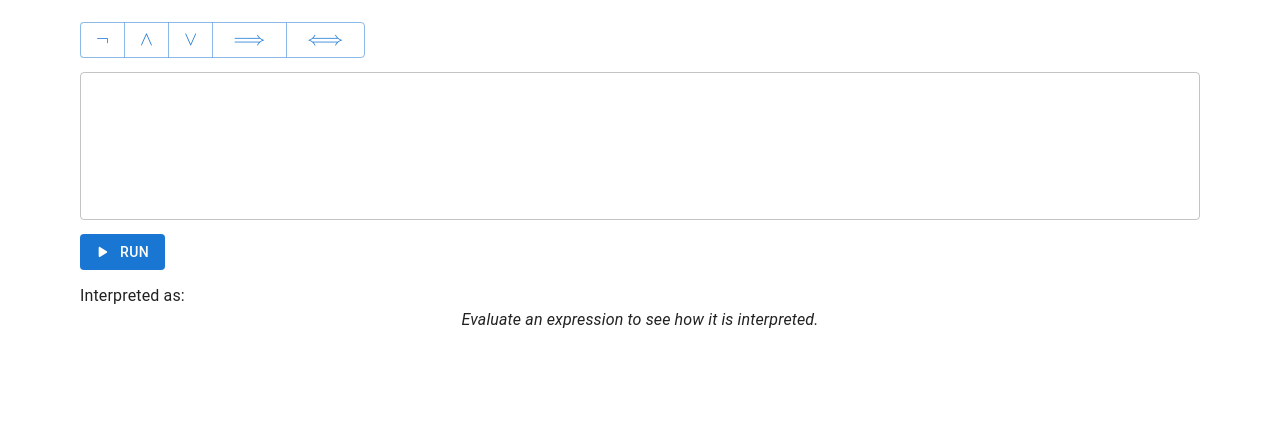
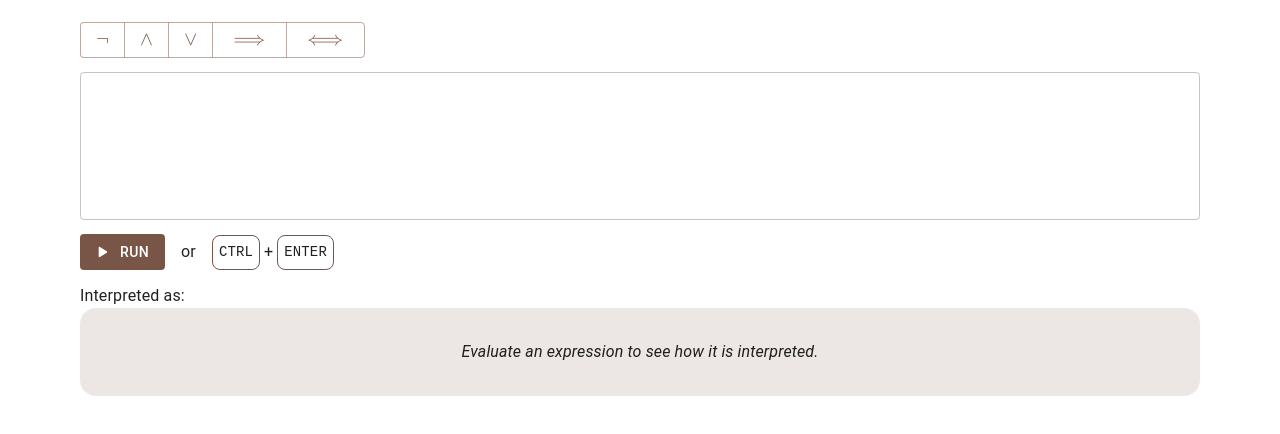
Before and after one commit to Eurydia/project-onyx, a React (Vite) app: page / in a window 1280 px wide. Shown: the top 434 px of the page. Built offline with nearby package versions, Linux system fonts and the light colour scheme.

Commit message:
included small label for "execute" shortcut

```diff
--- a/src/App.tsx
+++ b/src/App.tsx
@@ -1,6 +1,7 @@
 import { AcceptedInputFeedback } from "$components/AcceptedInputFeedback";
 import { ExpressionInput } from "$components/ExpressionInput";
 import { OperatorButton } from "$components/OperatorButton";
+import { StyledKBD } from "$components/StyledKBD";
 import { Lexer } from "$core/interpreter/lexer";
 import { ASTNode, parse } from "$core/interpreter/parser";
 import { PlayArrowRounded } from "@mui/icons-material";
@@ -8,16 +9,31 @@ import {
   Button,
   ButtonGroup,
   Container,
+  createTheme,
   CssBaseline,
   GlobalStyles,
   Stack,
   ThemeProvider,
   Toolbar,
+  Typography,
 } from "@mui/material";
-import createThemeNoVars from "@mui/material/styles/createThemeNoVars";
+import { brown } from "@mui/material/colors";
 import { FC, useState } from "react";
 
-const theme = createThemeNoVars();
+const theme = createTheme({
+  palette: {
+    mode: "light",
+    primary: brown,
+  },
+});
+const globalStyles = (
+  <GlobalStyles
+    styles={{
+      tableLayout: "auto",
+      borderCollapse: "collapse",
+    }}
+  />
+);
 
 const BINARY_OP_REPR: {
   name: string;
@@ -91,12 +107,7 @@ export const App: FC = () => {
   return (
     <ThemeProvider theme={theme}>
       <CssBaseline />
-      <GlobalStyles
-        styles={{
-          tableLayout: "auto",
-          borderCollapse: "collapse",
-        }}
-      />
+      {globalStyles}
       <Container maxWidth="lg">
         <Stack
           spacing={1}
@@ -141,11 +152,10 @@ export const App: FC = () => {
             variant="dense"
             disableGutters
             sx={{
-              justifyContent: "space-between",
               display: "flex",
               flexDirection: "row",
+              flexWrap: "wrap",
               gap: 2,
-              flexWrap: "wrap",
             }}
           >
             <Button
@@ -153,10 +163,22 @@ export const App: FC = () => {
               variant="contained"
               startIcon={<PlayArrowRounded />}
               onClick={handleExecute}
-              type="submit"
             >
               Run
             </Button>
+
+            <Typography>or</Typography>
+            <Stack
+              useFlexGap
+              gap={(t) => t.spacing(0.5)}
+              spacing={0.5}
+              direction="row"
+              alignItems="center"
+            >
+              <StyledKBD>CTRL</StyledKBD>
+              <Typography>+</Typography>
+              <StyledKBD>ENTER</StyledKBD>
+            </Stack>
           </Toolbar>
 
           <AcceptedInputFeedback
--- a/src/components/AcceptedInputFeedback.tsx
+++ b/src/components/AcceptedInputFeedback.tsx
@@ -1,6 +1,6 @@
 import { treeToLatex } from "$core/ast/traverse";
 import { ASTNode } from "$core/interpreter/parser";
-import { Box, Typography } from "@mui/material";
+import { alpha, Box, Typography } from "@mui/material";
 import { FC } from "react";
 import { Latex } from "./Latex";
 
@@ -17,9 +17,15 @@ export const AcceptedInputFeedback: FC<
     <Box>
       <Typography>Interpreted as:</Typography>
       <Box
+        padding={4}
         display="flex"
         justifyContent="center"
         alignItems="center"
+        sx={{
+          borderRadius: (t) => t.shape.borderRadius,
+          backgroundColor: (t) =>
+            alpha(t.palette.primary.light, 0.2),
+        }}
       >
         {tree === null ? (
           <Typography fontStyle="italic">
@@ -30,7 +36,7 @@ export const AcceptedInputFeedback: FC<
             tex={treeToLatex(tree)}
             options={{
               displayMode: true,
-              output: "mathml",
+              output: "htmlAndMathml",
             }}
           />
         )}
--- /dev/null
+++ b/src/components/StyledKBD.tsx
@@ -0,0 +1,24 @@
+import { Typography, TypographyProps } from "@mui/material";
+import { FC } from "react";
+
+export const StyledKBD: FC<TypographyProps> = (props) => {
+  const { children } = props;
+  return (
+    <Typography
+      component="kbd"
+      sx={{
+        borderWidth: 1,
+        borderStyle: "solid",
+        borderColor: (t) => t.palette.primary.main,
+        padding: (t) => t.spacing(0.75),
+        fontFamily: "monospace",
+        textTransform: "capitalize",
+
+        fontSize: (t) => t.typography.body2.fontSize,
+        borderRadius: (t) => t.spacing(1),
+      }}
+    >
+      {children}
+    </Typography>
+  );
+};
--- a/src/main.css
+++ /dev/null
@@ -1,11 +0,0 @@
-table {
-  border-collapse: collapse;
-  width: 100%;
-}
-
-td,
-th {
-  border: 1px solid #dddddd;
-  text-align: left;
-  padding: 8px;
-}
--- a/src/main.tsx
+++ b/src/main.tsx
@@ -2,7 +2,6 @@ import "katex/dist/katex.min.css";
 import { StrictMode } from "react";
 import { createRoot } from "react-dom/client";
 import { App } from "./App";
-import "./main.css";
 
 createRoot(document.getElementById("root")!).render(
   <StrictMode>
```
